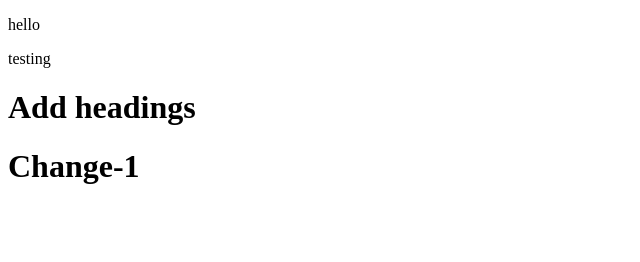
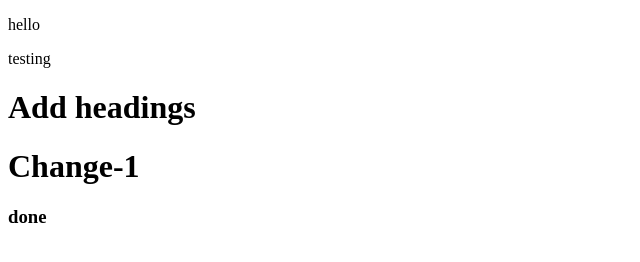
Before and after one commit to Zeeshan666/Demo-Ui-18, a plain HTML site: page index.html in a window 1280 px wide. Shown: the full height of the page, 0-640 px from the left. Drawn offline with Linux system fonts and the light colour scheme.

Commit message:
adding new

```diff
--- a/index.html
+++ b/index.html
@@ -11,5 +11,6 @@
     <p>testing</p>
     <h1>Add headings</h1>
     <h1>Change-1</h1>
+    <h3>done</h3>
 </body>
 </html>
```
